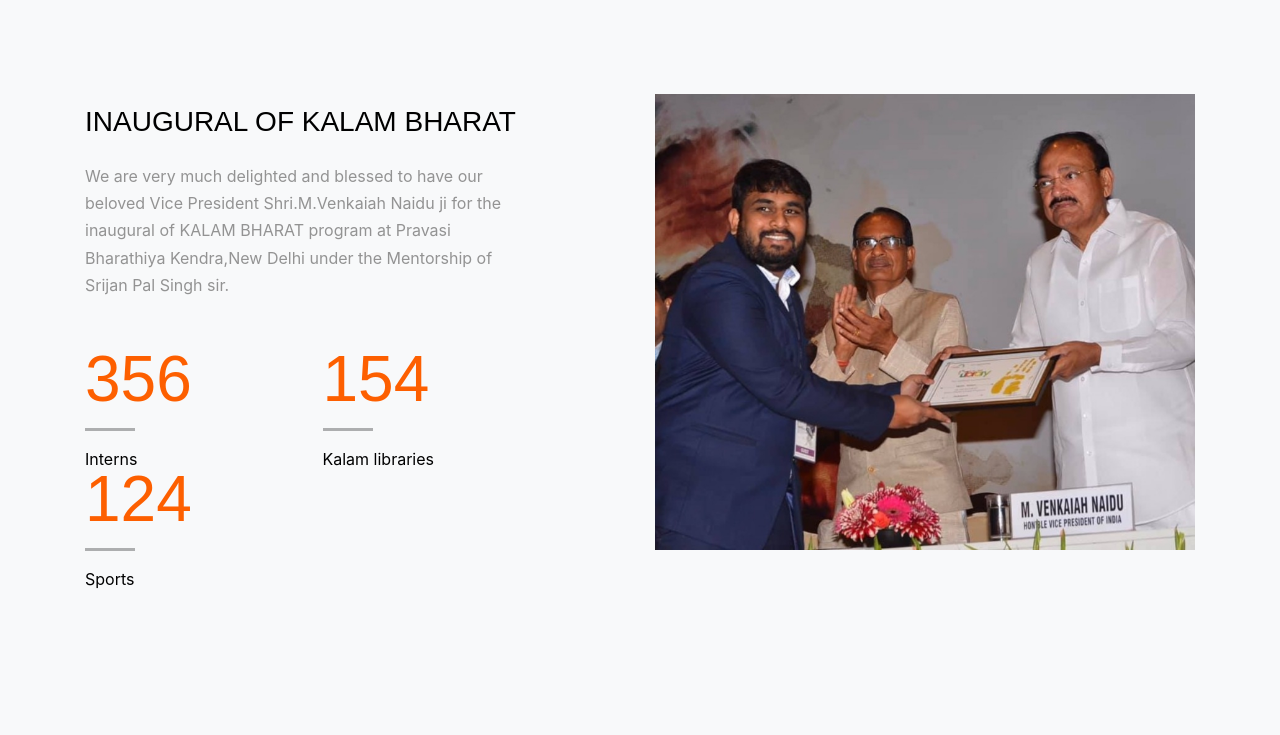
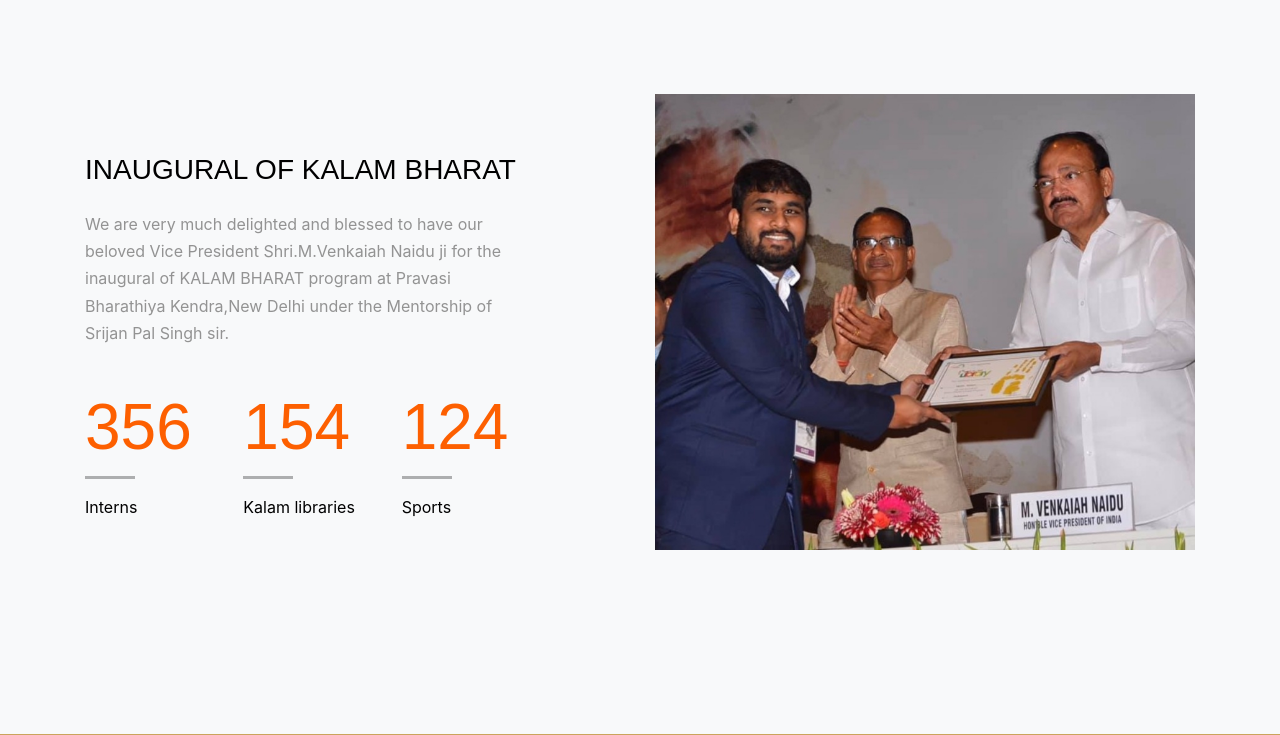
Before and after one commit to rajeshkumarkarra/yuvathirang, a Django app: page / in a window 1280 px wide. Shown: the part 2981-3716 px from the top of the page. Run offline with Django 3.2, Linux system fonts and the light colour scheme; some libraries are stand-ins or nearby versions; some web fonts are replaced; grey boxes are pictures that could not be loaded.

Commit message:
sports size

```diff
--- a/yuva/templates/yuva/index.html
+++ b/yuva/templates/yuva/index.html
@@ -206,26 +206,26 @@
 
             </div>
             <div class="row mb-5">
-              <div class="col-lg-6 mb-5 order-lg-2">
+              <div class="col-lg-6 mb-4 order-lg-3">
                 <img src="{% static 'yuva/asset/images/hero_18_no-text.jpg' %}" alt="Image" class="img-fluid">
               </div>
               <div class="col-lg-5 mr-auto align-self-center order-lg-1">
                 <h3 class="text-black text-uppercase mb-4">inaugural of KALAM BHARAT</h3>
                 <p class="mb-5">We are very much delighted and blessed to have our beloved Vice President Shri.M.Venkaiah Naidu ji for the inaugural of KALAM BHARAT program at Pravasi Bharathiya Kendra,New Delhi under the Mentorship of Srijan Pal Singh sir.</p>
                 <div class="row">
-                  <div class="col-md-6">
+                  <div class="col-md-4">
                     <div class="block-counter-1 block-counter-1-sm">
                       <span class="number"><span data-number="600">0</span></span>
                       <span class="caption text-black">Interns</span>
                     </div>
                   </div>
-                  <div class="col-md-6">
+                  <div class="col-md-4">
                     <div class="block-counter-1 block-counter-1-sm">
                       <span class="number"><span data-number="260">0</span></span>
                       <span class="caption text-black">Kalam libraries</span>
                     </div>
                      </div>
-                  <div class="col-md-6">
+                  <div class="col-md-4">
                     <div class="block-counter-1 block-counter-1-sm">
                       <span class="number"><span data-number="210">0</span></span>
                       <span class="caption text-black">Sports</span>
```
